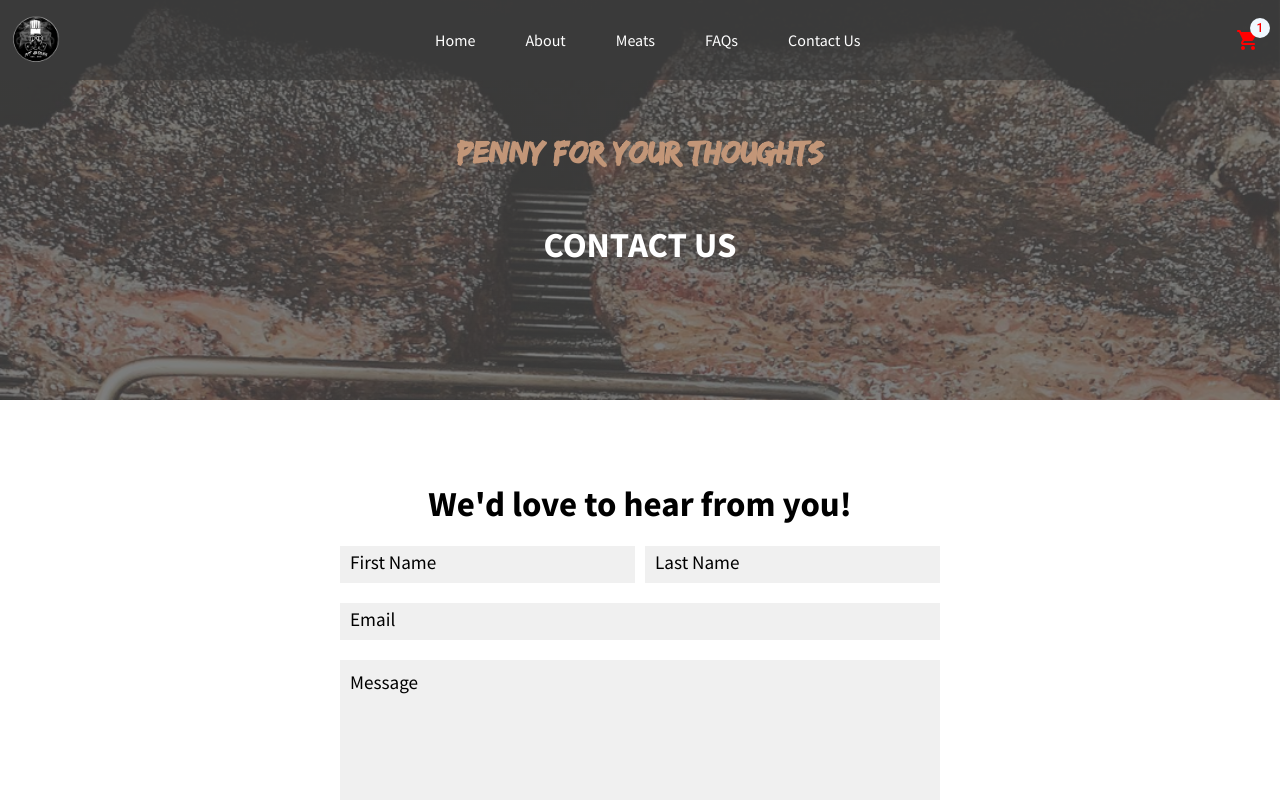
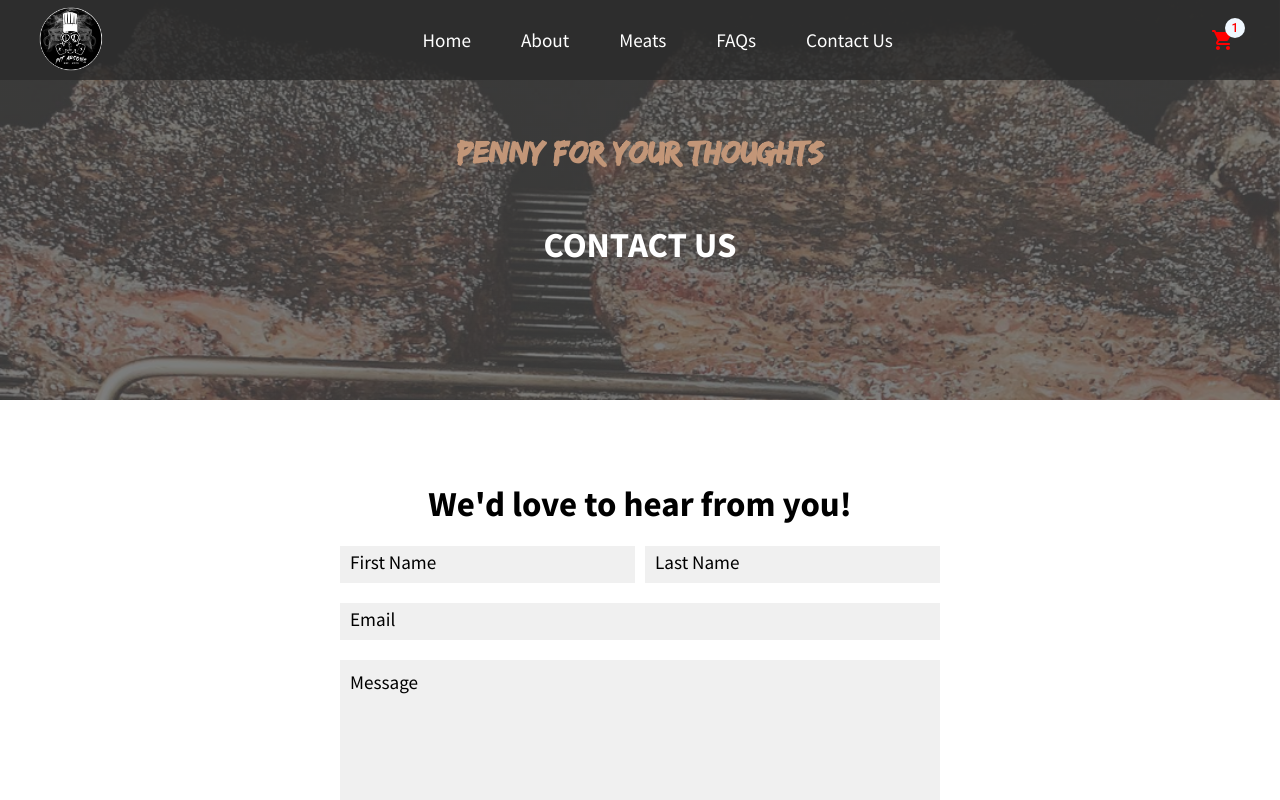
Before and after one commit to mart-anthony-stark/pit-arsons-landing-page, a React (Vite) app: page /contact in a window 1280 px wide. Shown: the top 800 px of the page. Built offline with nearby package versions, Linux system fonts and the light colour scheme.

Commit message:
Fixed navbar sizes

```diff
--- a/src/components/navbar/navbar.css
+++ b/src/components/navbar/navbar.css
@@ -4,17 +4,18 @@ nav {
   align-items: center;
   width: 100%;
   height: 80px;
-  background-color: #3b3b3ba6;
+  background-color: #2b2b2bc9;
   position: fixed;
   top: 0;
   left: 0;
   z-index: 999;
+  padding: 25px;
 }
 nav img.logo {
   color: red;
   cursor: pointer;
   margin-left: 10px;
-  height: 50px;
+  height: 70px;
 }
 nav .cart {
   padding-right: 20px;
@@ -30,6 +31,7 @@ nav .links a {
   text-decoration: none;
   color: #fff;
   font-weight: 500;
+  font-size: 1.2rem;
 }
 #root > div > nav > div.cart > span > span {
   background: aliceblue;
```
